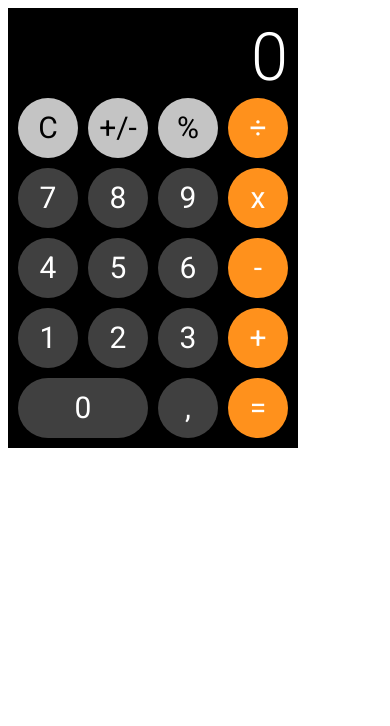
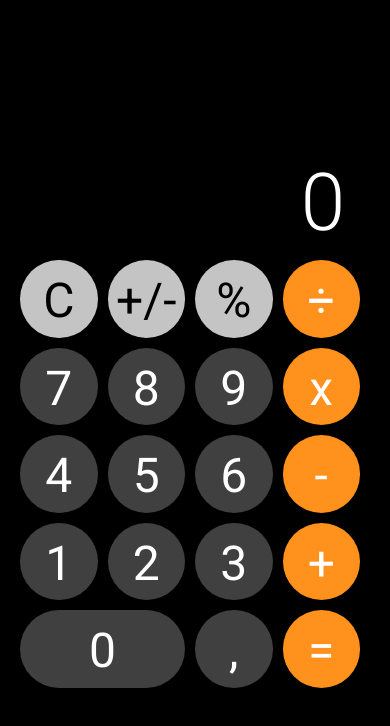
Before and after one commit to twotimesgi/calculator, a plain HTML site: page index.html in a window 390 px wide. Drawn offline with Linux system fonts and the light colour scheme.

Commit message:
Fix mobile

```diff
--- a/style.css
+++ b/style.css
@@ -1,3 +1,9 @@
+*{
+  margin: 0px;
+  padding: 0px;
+  box-sizing: border-box;
+}
+
 body{
   font-family: 'Roboto', sans-serif;
 }
@@ -5,31 +11,33 @@ body{
 .calc{
   display: flex;
   flex-wrap: wrap;
-  padding: 10px;
+  padding: 0px;
+  width: 100%;
+  height: 100vh;
+  padding: 20px;
+  background: black;
   gap: 10px;
-  background: black;
-  width: 270px;
+  align-content: center;
 }
 
 #res{
   width: 100%;
-  height: 70px;
   color: white;
   text-align: right;
-  font-size: 50pt;
+  font-size: 5em;
   overflow-y: scroll;
   font-weight: 300;
+  padding: 0 25px;
 }
 
 .btn{
-  height: 60px;
-  width: 60px;
-  border: 0px;
+  height: calc(25vw - 40px/4 - 10px);
+  width: calc(25vw - 40px/4 - 10px);
   border-radius: 50%;
-  font-size: 30px;
+  font-size: 3em;
   display: inline-block;
   text-align: center;
-  line-height: 60px;
+  line-height: calc(25vw - 40px/4 - 5px);
   cursor: pointer;
 }
 
@@ -43,8 +51,8 @@ body{
 }
 
 .btn.num.btn--zero{
-  width: 130px;
-  border-radius: 30px;
+  width: calc((25vw - 40px/4 - 5px)*2);
+  border-radius: 5em;
 }
 
 .btn.oper.sign{
```
